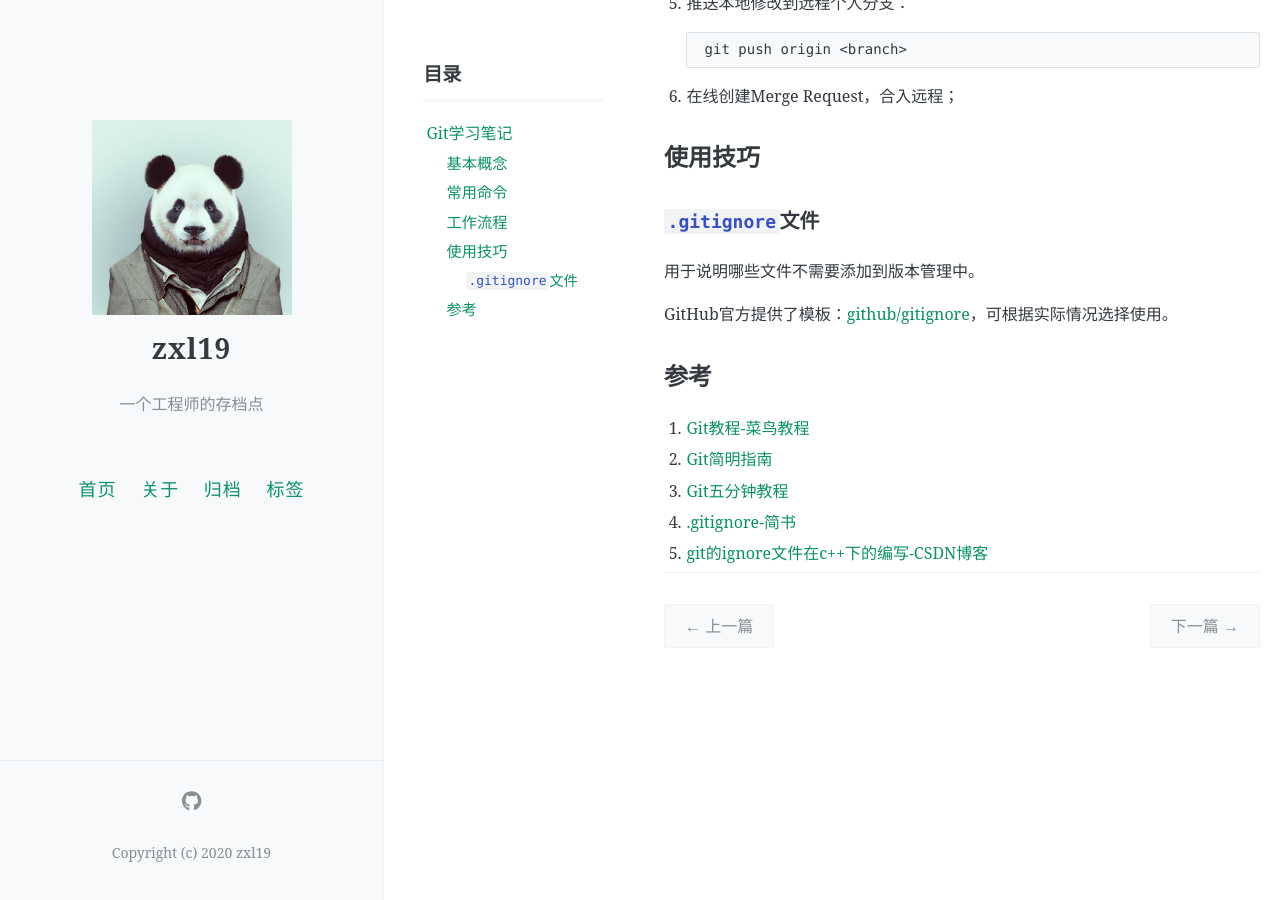
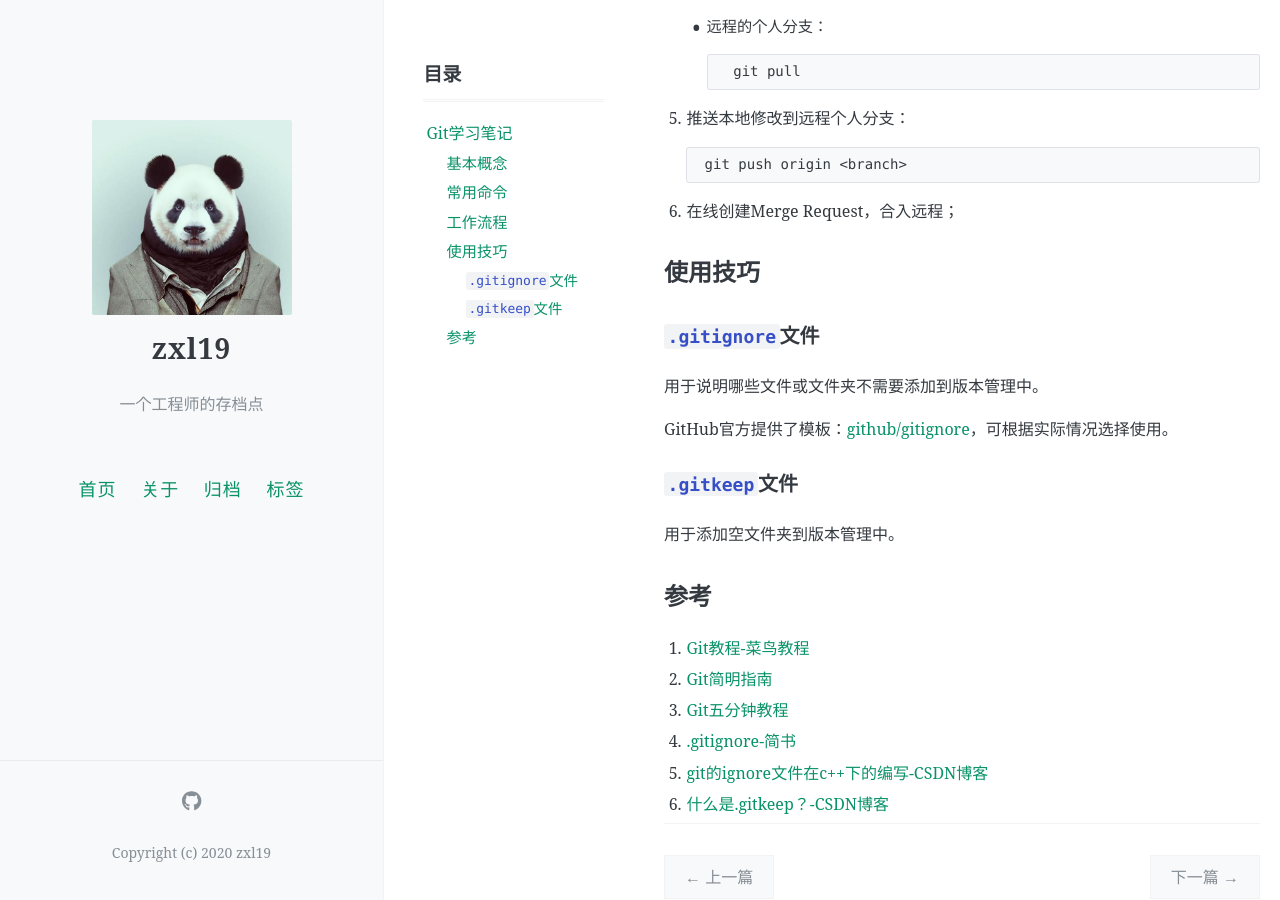
Before and after one commit to zxl19/zxl19.github.io, a Jekyll site: the page built from _posts/2021-08-14-git-note.md, in a window 1280 px wide and 900 px high, scrolled down 3129 px. Built offline with Jekyll 4.4.1, drawn with Linux system fonts in a browser that asks for light colours; comment, search, counter and statistics services are not loaded; some of the changed text lies outside the part shown.

Commit message:
Update 2021-08-14-git-note.md

````diff
--- a/_posts/2021-08-14-git-note.md
+++ b/_posts/2021-08-14-git-note.md
@@ -58,6 +58,13 @@ pinned: false
     ```shell
     # 连接仓库到远程服务器
     git remote add origin <server>
+    ```
+
+    ```shell
+    # 显示远程服务器
+    git remote -v
+    # 删除远程服务器
+    git remote remove <name>
     ```
 
 5. 分支：将特性开发绝缘，默认分支为`master`或`main`：
@@ -189,9 +196,13 @@ pinned: false
 
 ### `.gitignore`文件
 
-用于说明哪些文件不需要添加到版本管理中。
+用于说明哪些文件或文件夹不需要添加到版本管理中。
 
 GitHub官方提供了模板：[github/gitignore](https://github.com/github/gitignore)，可根据实际情况选择使用。
+
+### `.gitkeep`文件
+
+用于添加空文件夹到版本管理中。
 
 ## 参考
 
@@ -200,3 +211,4 @@ GitHub官方提供了模板：[github/gitignore](https://github.com/github/gitig
 3. [Git五分钟教程](https://www.runoob.com/w3cnote/git-five-minutes-tutorial.html)
 4. [.gitignore-简书](https://www.jianshu.com/p/699ed86028c2)
 5. [git的ignore文件在c++下的编写-CSDN博客](https://blog.csdn.net/dong_beijing/article/details/79860967)
+6. [什么是.gitkeep？-CSDN博客](https://blog.csdn.net/qq_37164975/article/details/106131919)
````
